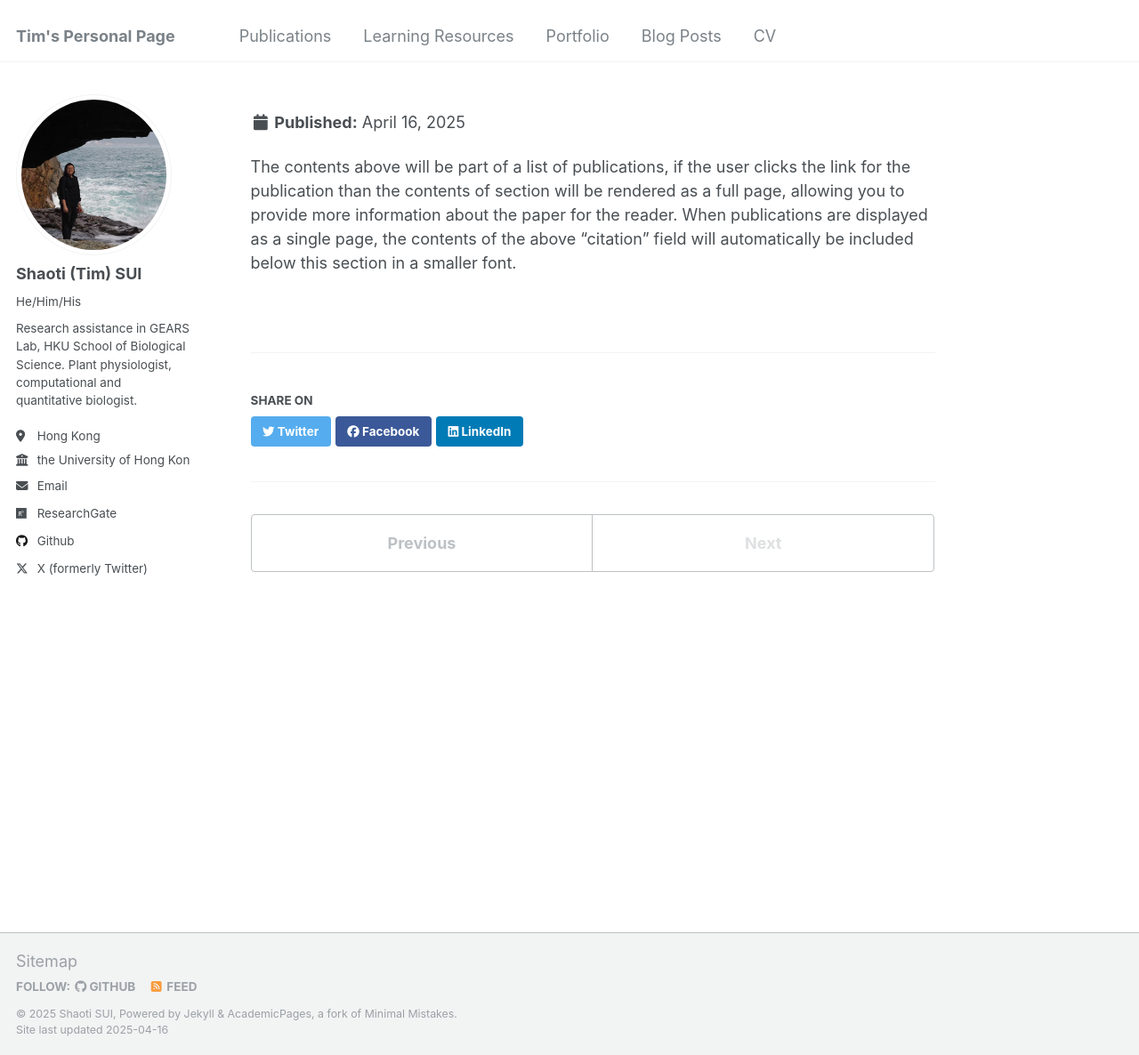
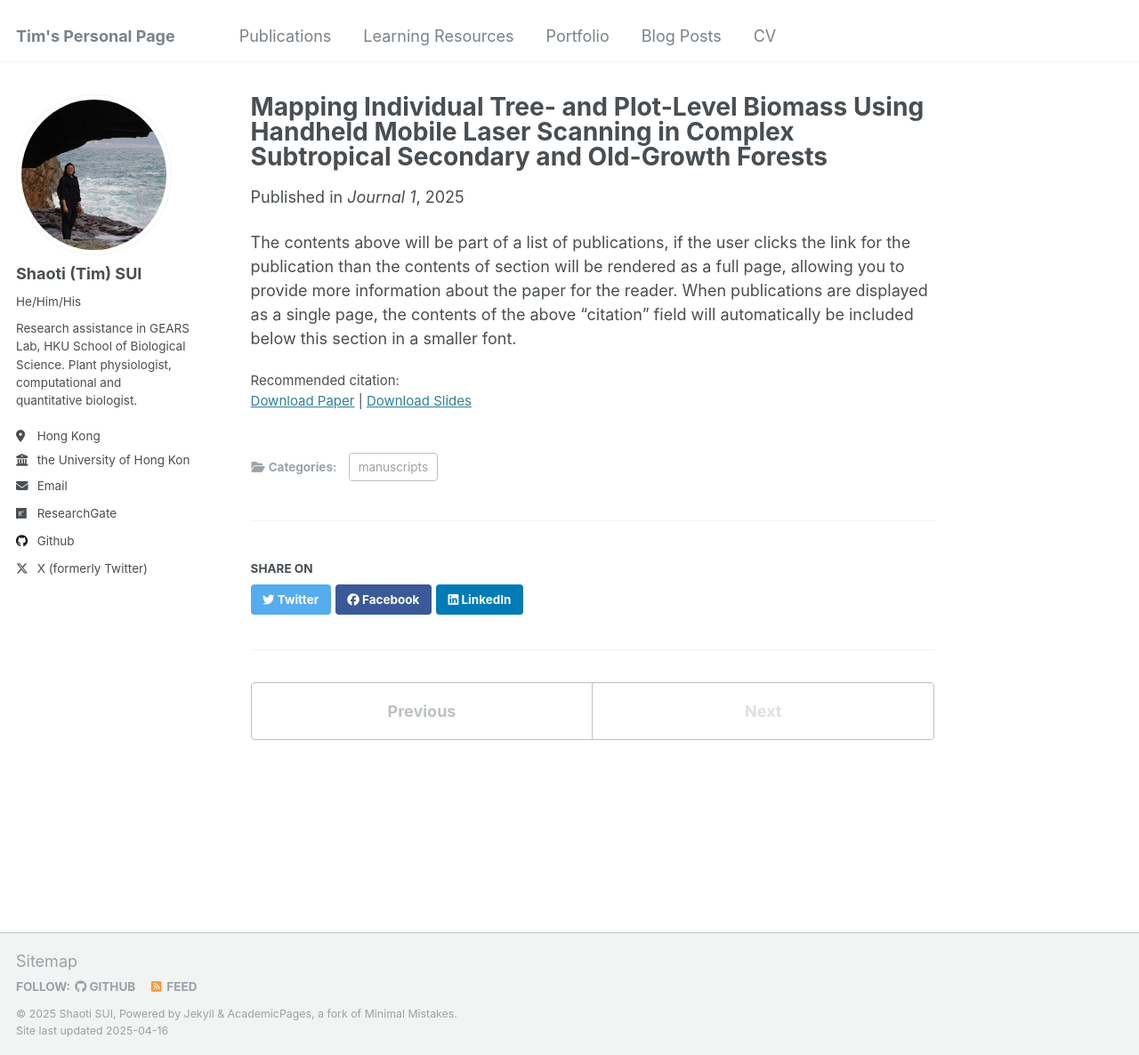
Before and after one commit to timplanta/timplanta.github.io, a Jekyll site: the page built from _publications/Paper_1.md, in a window 1280 px wide and 1186 px high. Shown: the whole window at 89% size. Built offline with Jekyll 4.4.1, drawn with Linux system fonts in a browser that asks for light colours.

Commit message:
Update Paper_1.md

```diff
--- a/_publications/Paper_1.md
+++ b/_publications/Paper_1.md
@@ -1,9 +1,15 @@
 ---
 title: "Mapping Individual Tree- and Plot-Level Biomass Using Handheld Mobile Laser Scanning in Complex Subtropical Secondary and Old-Growth Forests"
 collection: publications
-category: publication
-permalink: [Permalink](https://doi.org/10.3390/rs17081354)
+category: manuscripts
+permalink: https://doi.org/10.3390/rs17081354
 excerpt: 'On using handheld LiDAR to scan the complex forest in Hong Kong. I have help made the Figures'
+date: 2025-04-10
+venue: 'Journal 1'
+slidesurl: ''
+paperurl: ''
+bibtexurl: ''
+citation: ''
 ---
 
 The contents above will be part of a list of publications, if the user clicks the link for the publication than the contents of section will be rendered as a full page, allowing you to provide more information about the paper for the reader. When publications are displayed as a single page, the contents of the above "citation" field will automatically be included below this section in a smaller font.
```
